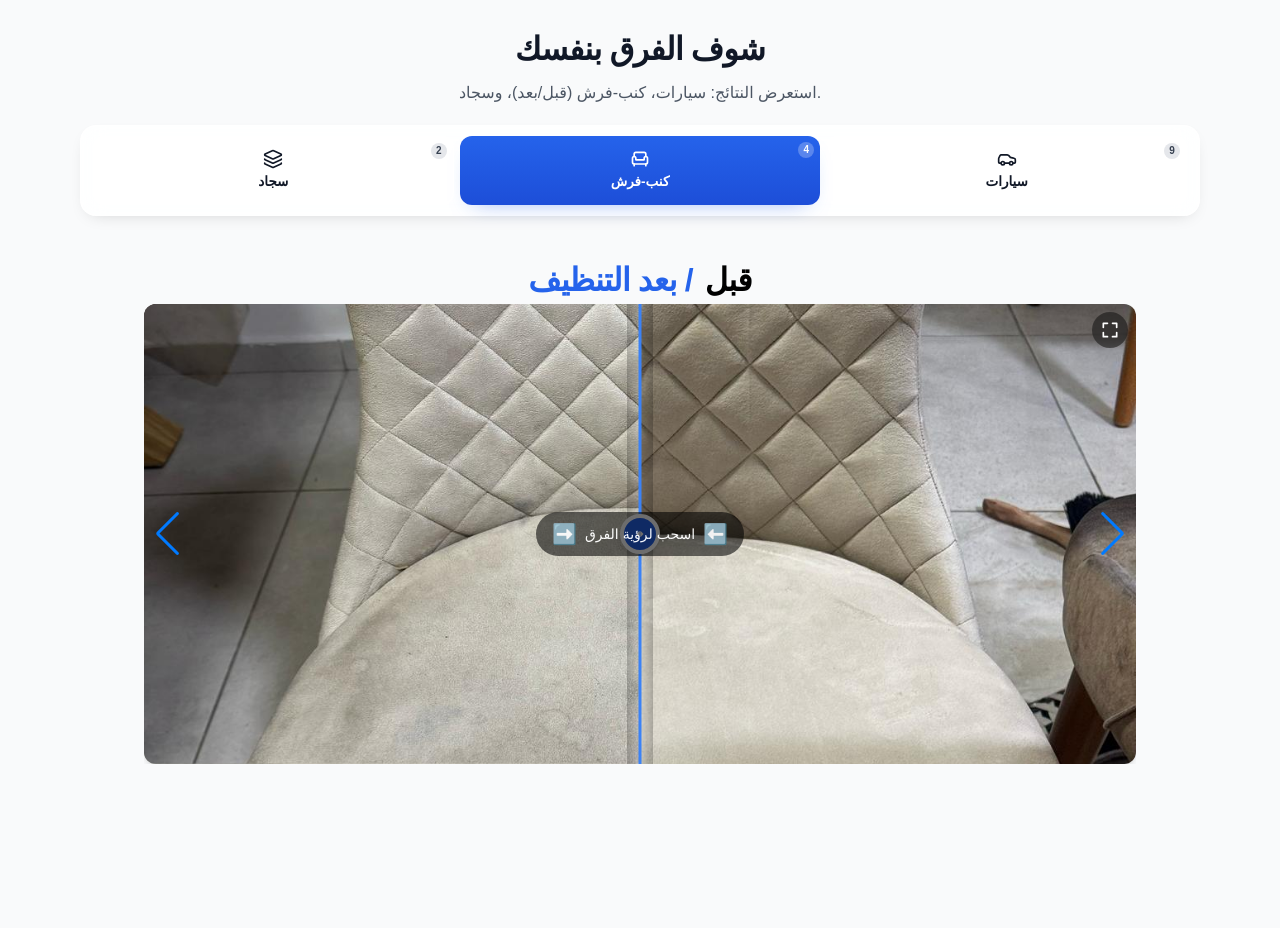
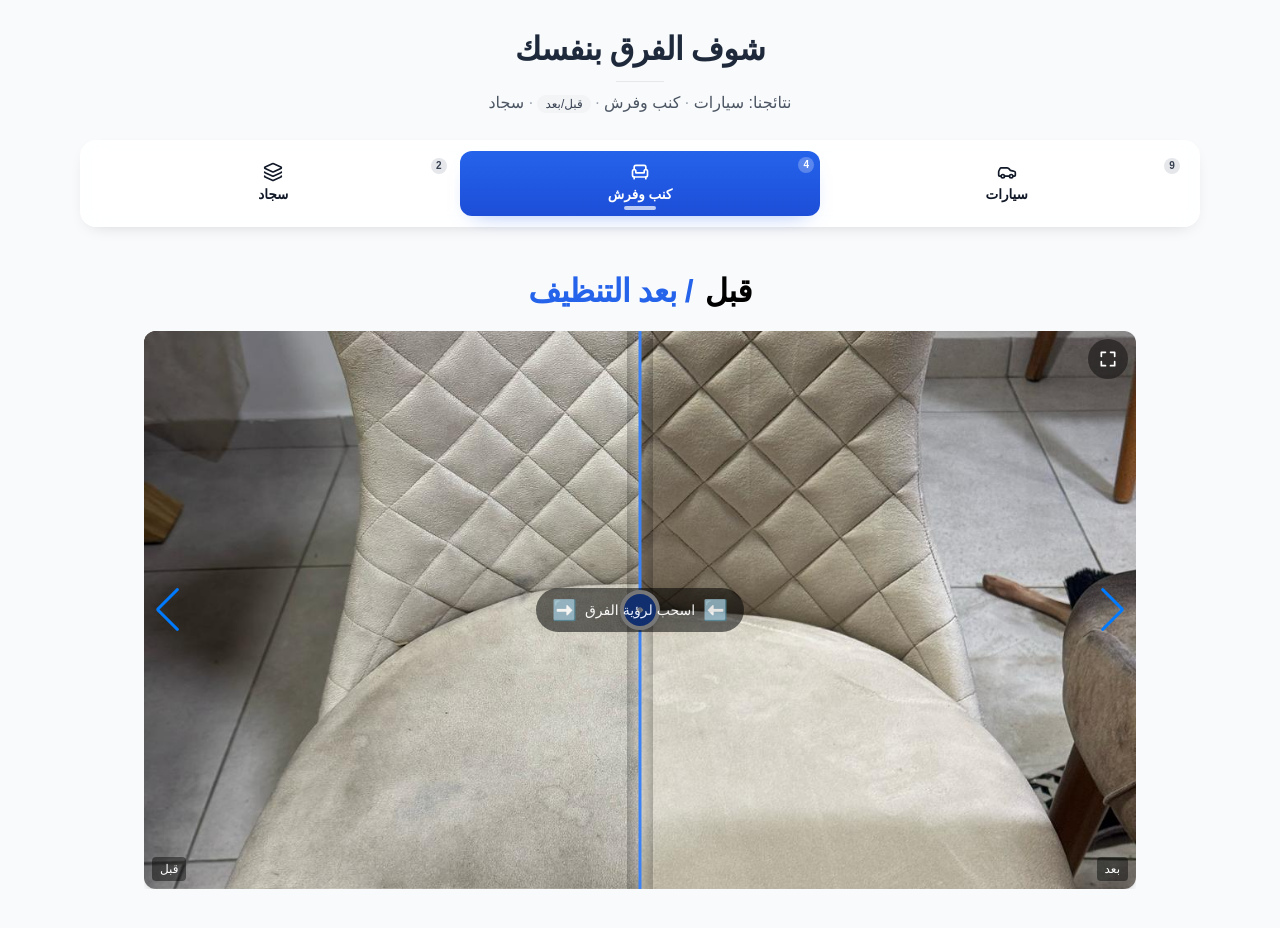
Before and after one commit to Adam46999/LumoraWebsite, a React (Vite) app: page / in a window 1280 px wide. Shown: the part 1760-2688 px from the top of the page. Built offline with nearby package versions, Linux system fonts and the light colour scheme.

Commit message:
SERVICES section upgrading

```diff
--- a/src/components/BefAfter/BeforeAfter.jsx
+++ b/src/components/BefAfter/BeforeAfter.jsx
@@ -50,7 +50,7 @@ function BeforeAfter({ beforeImage, afterImage }) {
     setSliderX(percent);
   };
 
-  // 🔹 Demo لطيف جدًا: غمزة واحدة لتوضيح الفكرة (50% → 54% → 50%)
+  // 🔹 Demo غمزة (50% → 54% → 50%)
   useEffect(() => {
     const prefersReduced =
       typeof window !== "undefined" &&
@@ -65,22 +65,22 @@ function BeforeAfter({ beforeImage, afterImage }) {
     timeoutId = window.setTimeout(() => {
       const startVal = 50;
       const peakVal = 54;
-      const duration = 900; // ~0.9s
+      const duration = 900;
       let startTs;
 
       const animate = (ts) => {
-        if (hasInteractedRef.current) return; // أوقف عند أول تفاعل
+        if (hasInteractedRef.current) return;
         if (!startTs) startTs = ts;
         const p = Math.min(1, (ts - startTs) / duration);
 
-        const ease = 0.5 - 0.5 * Math.cos(Math.PI * p); // ease-in-out
+        const ease = 0.5 - 0.5 * Math.cos(Math.PI * p);
         const val = startVal + Math.sin(ease * Math.PI) * (peakVal - startVal);
         setSliderX(val);
 
         if (p < 1) {
           rafId = requestAnimationFrame(animate);
         } else {
-          setSliderX(50); // ثبّت الوسط في النهاية
+          setSliderX(50);
         }
       };
 
@@ -118,8 +118,8 @@ function BeforeAfter({ beforeImage, afterImage }) {
 
     const up = () => {
       dragState.current.dragging = false;
-      // سناب للوسط إذا قريب منه (±4%)
-      setSliderX((v) => (Math.abs(v - 50) <= 4 ? 50 : v));
+      // سناب ألين: ±6%
+      setSliderX((v) => (Math.abs(v - 50) <= 6 ? 50 : v));
       window.removeEventListener("mousemove", move);
       window.removeEventListener("mouseup", up);
     };
@@ -131,15 +131,15 @@ function BeforeAfter({ beforeImage, afterImage }) {
   // لمس
   const onPointerDownTouch = (e) => {
     hideHintOnce();
-    const t = e.touches[0];
+    const t0 = e.touches[0];
     dragState.current = {
       dragging: true,
-      startX: t.clientX,
-      startY: t.clientY,
+      startX: t0.clientX,
+      startY: t0.clientY,
       locked: false,
       preventedScroll: false,
     };
-    updateSlider(t.clientX);
+    updateSlider(t0.clientX);
 
     const move = (ev) => {
       const tt = ev.touches[0];
@@ -161,7 +161,7 @@ function BeforeAfter({ beforeImage, afterImage }) {
 
     const up = () => {
       dragState.current.dragging = false;
-      setSliderX((v) => (Math.abs(v - 50) <= 4 ? 50 : v));
+      setSliderX((v) => (Math.abs(v - 50) <= 6 ? 50 : v));
       window.removeEventListener("touchmove", move, { passive: false });
       window.removeEventListener("touchend", up);
       dragState.current.preventedScroll = false;
@@ -230,11 +230,13 @@ function BeforeAfter({ beforeImage, afterImage }) {
         onTouchStartDouble(e);
       }}
       className={[
-        // ✅ ارتفاعات ثابتة زي الأقسام الثانية (عدّلها لو لزم)
         "relative w-full overflow-hidden rounded-xl shadow-md bg-gray-100 select-none",
-        "h-[360px] sm:h-[420px] lg:h-[460px]",
+        // 👇 ثبّت نسبة العرض/الارتفاع لتقليل CLS:
+        "aspect-[16/9] sm:aspect-[16/9] lg:aspect-[16/9]",
         isFullscreen ? "fixed inset-0 z-[9999] rounded-none h-auto" : "",
       ].join(" ")}
+      aria-roledescription="before-after"
+      aria-label={t?.beforeAfterAria || "مقارنة قبل/بعد"}
     >
       {/* زر ملء الشاشة */}
       <button
@@ -244,7 +246,7 @@ function BeforeAfter({ beforeImage, afterImage }) {
           hideHintOnce();
           toggleFullscreen();
         }}
-        className="absolute top-2 right-2 z-40 h-9 w-9 rounded-full bg-black/45 text-white backdrop-blur-md flex items-center justify-center hover:bg黑/55 hover:bg-black/55 transition"
+        className="absolute top-2 right-2 z-40 h-10 w-10 rounded-full bg-black/45 text-white backdrop-blur-md flex items-center justify-center hover:bg-black/55 transition"
         aria-label={
           isFullscreen
             ? t?.exitFullscreen || "خروج من ملء الشاشة"
@@ -275,7 +277,7 @@ function BeforeAfter({ beforeImage, afterImage }) {
         style={{ clipPath: `inset(0 ${100 - sliderX}% 0 0)` }}
       />
 
-      {/* تدرّج ظل أضيق خلف الفاصل (لرفع التباين بدون إزعاج) */}
+      {/* تدرّج ظل أضيق خلف الفاصل */}
       <div
         className="pointer-events-none absolute top-0 h-full z-20"
         style={{
@@ -303,20 +305,32 @@ function BeforeAfter({ beforeImage, afterImage }) {
           transform: "translate(-50%, -50%)",
         }}
       >
-        {/* مساحة لمس (56px) — عملية للموبايل */}
+        {/* مساحة لمس (أكبر) */}
         <div
-          className="absolute -inset-7 cursor-ew-resize"
+          className="absolute -inset-8 cursor-ew-resize"
           style={{ touchAction: "pan-y" }}
           onMouseDown={onPointerDownMouse}
           onTouchStart={onPointerDownTouch}
           aria-hidden="true"
         />
-        {/* المقبض المرئي */}
+        {/* المقبض المرئي مع ARIA كـ slider */}
         <div
+          role="slider"
+          aria-label={t?.beforeAfterAria || "مقارنة قبل بعد"}
+          aria-valuemin={0}
+          aria-valuemax={100}
+          aria-valuenow={Math.round(sliderX)}
+          tabIndex={0}
+          onKeyDown={(e) => {
+            if (e.key === "ArrowLeft") setSliderX((v) => Math.max(0, v - 5));
+            if (e.key === "ArrowRight") setSliderX((v) => Math.min(100, v + 5));
+            if (e.key === "Home") setSliderX(0);
+            if (e.key === "End") setSliderX(100);
+          }}
           className="h-10 w-10 rounded-full border-4 border-white bg-blue-600 shadow-md pointer-events-none flex items-center justify-center"
-          aria-hidden="true"
+          aria-hidden="false"
         >
-          <svg viewBox="0 0 24 24" className="w-4 h-4 text-white">
+          <svg viewBox="0 0 24 24" className="w-4 h-4 text-white" aria-hidden>
             <path
               d="M8 12h8M11 9l-3 3 3 3M13 9l3 3-3 3"
               fill="none"
@@ -340,12 +354,39 @@ function BeforeAfter({ beforeImage, afterImage }) {
         </div>
       )}
 
-      {/* طبقة سحب على كامل الصورة (للي يفضّل السحب بأي مكان) */}
+      {/* أزرار سريعة “قبل/بعد” (مفيدة على الموبايل) */}
+      <button
+        type="button"
+        className="absolute left-2 bottom-2 z-40 text-xs px-2 py-1 rounded bg-black/45 text-white hover:bg-black/60 transition"
+        onClick={(e) => {
+          e.stopPropagation();
+          hideHintOnce();
+          setSliderX(15);
+        }}
+        aria-label={t?.beforeAlt || "قبل"}
+      >
+        {t?.beforeAlt || "قبل"}
+      </button>
+      <button
+        type="button"
+        className="absolute right-2 bottom-2 z-40 text-xs px-2 py-1 rounded bg-black/45 text-white hover:bg-black/60 transition"
+        onClick={(e) => {
+          e.stopPropagation();
+          hideHintOnce();
+          setSliderX(85);
+        }}
+        aria-label={t?.afterAlt || "بعد"}
+      >
+        {t?.afterAlt || "بعد"}
+      </button>
+
+      {/* طبقة سحب على كامل الصورة (اختياري) */}
       <div
         className="absolute inset-0 z-10 cursor-ew-resize"
         style={{ touchAction: "pan-y" }}
         onMouseDown={onPointerDownMouse}
         onTouchStart={onPointerDownTouch}
+        aria-hidden="true"
       />
     </div>
   );
--- a/src/components/BefAfter/BeforeAfterCarousel.jsx
+++ b/src/components/BefAfter/BeforeAfterCarousel.jsx
@@ -1,3 +1,4 @@
+// src/components/BefAfter/BeforeAfterCarousel.jsx
 import React from "react";
 import { Swiper, SwiperSlide } from "swiper/react";
 import "swiper/css";
@@ -29,6 +30,7 @@ export default function BeforeAfterCarousel({
         slidesPerView={1}
         loop
         allowTouchMove={false}
+        className="mt-4"
       >
         {items.map((item, index) => (
           <SwiperSlide key={index}>
--- a/src/components/BefAfter/CleaningShowcase.jsx
+++ b/src/components/BefAfter/CleaningShowcase.jsx
@@ -7,12 +7,9 @@ import SimpleSlider from "../slider/SimpleSlider";
 import BeforeAfterCarousel from "./BeforeAfterCarousel";
 
 /**
- * هذا الإصدار:
- * - يبقي كل التبويبات مركّبة (ready) ويبدّل العرض فقط عبر CSS (بدون unmount).
- * - Prefetch لكل الصور بحدّ أعلى معقول.
- * - تسميات قصيرة للتبويبات (سيارات | كنب-فرش | سجاد).
+ * يبقي كل التبويبات مركّبة ويبدّل العرض فقط عبر CSS.
+ * Prefetch محدود للصور.
  */
-
 export default function CleaningShowcase({
   carsImages = [],
   rugsImages = [],
@@ -22,7 +19,7 @@ export default function CleaningShowcase({
   const { t, lang } = useLanguage();
   const isRTL = useMemo(() => ["ar", "he"].includes(lang), [lang]);
   const [active, setActive] = useState(defaultTab);
-  const bootedRef = useRef(false); // لمنع تكرار الـ skeleton/التهيئة
+  const bootedRef = useRef(false);
 
   const counts = useMemo(
     () => ({
@@ -33,12 +30,6 @@ export default function CleaningShowcase({
     [carsImages.length, sofaPairs.length, rugsImages.length]
   );
 
-  const allTabs = useMemo(
-    () => ["cars", "sofa", "rugs"].filter((id) => counts[id] > 0),
-    [counts]
-  );
-
-  // Prefetch لكل الصور (مرّة واحدة عند الإقلاع) — حد أعلى لحماية الذاكرة
   useEffect(() => {
     if (bootedRef.current) return;
     bootedRef.current = true;
@@ -48,7 +39,7 @@ export default function CleaningShowcase({
       ...rugsImages.map((i) => i?.src).filter(Boolean),
       ...sofaPairs.flatMap((p) => [p?.before, p?.after]).filter(Boolean),
     ]
-      .slice(0, 36) // سقف منطقي
+      .slice(0, 36)
       .filter(Boolean);
 
     urls.forEach((src) => {
@@ -62,28 +53,57 @@ export default function CleaningShowcase({
   const title =
     t?.cleaningShowcaseTitle ||
     (isRTL ? "شوف الفرق بنفسك" : "See the difference");
-  const subtitle =
-    t?.cleaningShowcaseSubtitle ||
-    (isRTL
-      ? "استعرض النتائج: سيارات، كنب-فرش (قبل/بعد)، وسجاد."
-      : "Browse: cars, upholstery (before/after), and rugs.");
+
+  const subtitleFragment = t?.cleaningShowcaseSubtitle ? (
+    t.cleaningShowcaseSubtitle
+  ) : isRTL ? (
+    <>
+      <span>نتائجنا: سيارات</span>
+      <span className="mx-1 text-gray-400">·</span>
+      <span>كنب وفرش</span>
+      <span className="mx-1 text-gray-400">·</span>
+      <span className="px-2 py-0.5 rounded-full bg-gray-100 text-gray-700 dark:bg-white/10 dark:text-gray-200 text-[12px]">
+        قبل/بعد
+      </span>
+      <span className="mx-1 text-gray-400">·</span>
+      <span>سجاد</span>
+    </>
+  ) : (
+    <>
+      <span>Our results: Cars</span>
+      <span className="mx-1 text-gray-400">·</span>
+      <span>Upholstery</span>
+      <span className="mx-1 text-gray-400">·</span>
+      <span className="px-2 py-0.5 rounded-full bg-gray-100 text-gray-700 dark:bg-white/10 dark:text-gray-200 text-[12px]">
+        before/after
+      </span>
+      <span className="mx-1 text-gray-400">·</span>
+      <span>Rugs</span>
+    </>
+  );
 
   return (
     <section
       id="cleaning-showcase"
       className="max-w-6xl mx-auto px-3 sm:px-4 py-8 sm:py-10"
     >
-      {/* العنوان */}
-      <header className="text-center mb-3 sm:mb-5">
-        <h2 className="text-[clamp(18px,4.5vw,32px)] font-extrabold tracking-tight text-gray-900">
+      {/* الهيدر */}
+      <header className="text-center mb-4 sm:mb-6">
+        <h2 className="text-[clamp(18px,4.5vw,32px)] font-extrabold tracking-tight !text-slate-800 dark:!text-slate-100">
           {title}
         </h2>
-        <p className="mt-1 sm:mt-2 text-gray-600 max-w-2xl mx-auto text-[clamp(12px,3.5vw,16px)]">
-          {subtitle}
+
+        {/* فاصل بسيط */}
+        <div className="mx-auto mt-2 h-px w-12 rounded-full bg-gray-200 dark:bg-white/10" />
+
+        {/* وصف */}
+        <p className="mt-2 text-gray-600 dark:text-gray-300 leading-relaxed max-w-[42ch] mx-auto text-[clamp(12px,3.5vw,16px)] font-normal">
+          {subtitleFragment}
         </p>
       </header>
 
-      {/* التبويبات — تسميات قصيرة */}
+      {/* زيادة مسافة صغيرة قبل التبويبات */}
+      <div className="mt-3 sm:mt-4">
         <CleaningTabs
           lang={lang}
           active={active}
@@ -91,17 +111,18 @@ export default function CleaningShowcase({
           counts={counts}
           labels={{
             cars: t?.carsShort || (isRTL ? "سيارات" : "Cars"),
-          sofa: t?.sofaShort || (isRTL ? "كنب-فرش" : "Upholstery"),
+            sofa: t?.sofaShort || (isRTL ? "كنب وفرش" : "Upholstery"),
             rugs: t?.rugsShort || (isRTL ? "سجاد" : "Rugs"),
           }}
           disableEmpty={true}
           sticky={true}
           compactOnMobile={true}
-        className="mb-3 sm:mb-4"
+          className="mb-4 sm:mb-6"
         />
+      </div>
 
-      {/* المحتوى — كل اللوحات مركّبة وجاهزة، نبدّل العرض فقط */}
-      <div className="mt-2" dir={isRTL ? "rtl" : "ltr"}>
+      {/* المحتوى */}
+      <div className="mt-0" dir={isRTL ? "rtl" : "ltr"}>
         <Panel id="cars" active={active}>
           {carsImages.length ? (
             <CarSlider items={carsImages} />
@@ -141,10 +162,7 @@ function Panel({ id, active, children }) {
       id={`panel-${id}`}
       aria-labelledby={`tab-${id}`}
       aria-hidden={isActive ? "false" : "true"}
-      className={[
-        // نخفي عبر CSS فقط — بدون إلغاء التركيب
-        isActive ? "block animate-fade-in" : "hidden",
-      ].join(" ")}
+      className={isActive ? "block animate-fade-in" : "hidden"}
     >
       {children}
     </div>
@@ -154,7 +172,6 @@ function Panel({ id, active, children }) {
 function EmptyState({ text = "No items" }) {
   return (
     <div className="w-full py-12 sm:py-16 flex flex-col items-center justify-center text-gray-500">
-      {/* Skeleton بسيط */}
       <div className="w-full max-w-3xl grid grid-cols-3 gap-3 mb-3 px-4">
         {[...Array(6)].map((_, i) => (
           <div
--- a/src/components/BefAfter/CleaningTabs.jsx
+++ b/src/components/BefAfter/CleaningTabs.jsx
@@ -8,24 +8,14 @@ export default function CleaningTabs({
   onChange,
   defaultActive = "sofa",
   counts = { cars: 0, sofa: 0, rugs: 0 },
-  labels = {
-    cars: "سيارات",
-    sofa: "كنب-فرش",
-    rugs: "سجاد",
-  },
-  // ✅ عناوين مختصرة للموبايل (اختياري)
-  labelsShort = {
-    cars: "سيارة",
-    sofa: "كنب",
-    rugs: "سجاد",
-  },
+  labels = { cars: "سيارات", sofa: "كنب-فرش", rugs: "سجاد" },
+  labelsShort = { cars: "سيارة", sofa: "كنب", rugs: "سجاد" },
   sticky = true,
   icons = { cars: Car, sofa: Armchair, rugs: Layers },
   className = "",
 }) {
   const isRTL = useMemo(() => ["ar", "he"].includes(lang), [lang]);
 
-  // تحكّم داخلي/خارجي
   const controlled = active !== undefined && typeof onChange === "function";
   const [internal, setInternal] = useState(defaultActive);
   const current = controlled ? active : internal;
@@ -62,7 +52,7 @@ export default function CleaningTabs({
     },
   ];
 
-  // تنقّل لوحة المفاتيح (واعي للـ RTL)
+  // تنقّل لوحة المفاتيح (RTL-aware)
   useEffect(() => {
     const node = wrapRef.current;
     if (!node) return;
@@ -91,13 +81,55 @@ export default function CleaningTabs({
     };
     node.addEventListener("keydown", handler);
     return () => node.removeEventListener("keydown", handler);
-    // eslint-disable-next-line react-hooks/exhaustive-deps
-  }, [current, isRTL, TABS]);
+  }, [current, isRTL]); // TABS ثابتة
+
+  // سحب للتبديل بين التبويبات (Mobile gesture)
+  useEffect(() => {
+    const node = wrapRef.current;
+    if (!node) return;
+    const order = ["cars", "sofa", "rugs"];
+    let startX = 0,
+      startY = 0,
+      locked = false;
+
+    const onTouchStart = (e) => {
+      startX = e.touches[0].clientX;
+      startY = e.touches[0].clientY;
+      locked = false;
+    };
+    const onTouchMove = (e) => {
+      const dx = e.touches[0].clientX - startX;
+      const dy = e.touches[0].clientY - startY;
+      if (!locked && (Math.abs(dx) > 8 || Math.abs(dy) > 8)) {
+        locked = Math.abs(dx) >= Math.abs(dy);
+      }
+      if (locked) e.preventDefault();
+    };
+    const onTouchEnd = (e) => {
+      const dx = e.changedTouches?.[0]?.clientX - startX;
+      if (Math.abs(dx) > 40) {
+        const i = order.indexOf(active ?? defaultActive);
+        const step = isRTL ? (dx > 0 ? 1 : -1) : dx > 0 ? -1 : 1;
+        const next = order[(i + step + order.length) % order.length];
+        setCurrent(next);
+        tabRefs.current[next]?.focus();
+      }
+    };
+
+    node.addEventListener("touchstart", onTouchStart, { passive: true });
+    node.addEventListener("touchmove", onTouchMove, { passive: false });
+    node.addEventListener("touchend", onTouchEnd, { passive: true });
+    return () => {
+      node.removeEventListener("touchstart", onTouchStart);
+      node.removeEventListener("touchmove", onTouchMove);
+      node.removeEventListener("touchend", onTouchEnd);
+    };
+  }, [active, defaultActive, isRTL]);
 
   return (
     <div
       ref={wrapRef}
-      className={["z-50 w-full", className].join(" ")}
+      className={["z-30 w-full", className].join(" ")}
       style={
         sticky
           ? {
@@ -107,7 +139,6 @@ export default function CleaningTabs({
           : undefined
       }
     >
-      {/* ✅ Edge-to-Edge على الموبايل */}
       <div className="-mx-4 sm:mx-0">
         <div
           dir={isRTL ? "rtl" : "ltr"}
@@ -130,25 +161,24 @@ export default function CleaningTabs({
                 <button
                   key={id}
                   ref={(el) => (tabRefs.current[id] = el)}
-                  id={`${uid}-tab-${id}`}
+                  id={`tab-${id}`}
                   role="tab"
                   type="button"
                   aria-selected={selected}
-                  aria-controls={`${uid}-panel-${id}`}
+                  aria-controls={`panel-${id}`}
                   tabIndex={selected ? 0 : -1}
                   onClick={() => setCurrent(id)}
                   className={[
-                    "relative rounded-lg sm:rounded-xl font-semibold select-none text-center",
+                    "relative rounded-xl sm:rounded-xl font-semibold select-none text-center",
                     "flex flex-col items-center justify-center",
-                    "py-3.5 sm:py-3 px-2 sm:px-3 min-h-[64px] sm:min-h-[58px]",
-                    "transition-all duration-150 focus-visible:outline-none focus-visible:ring-2 focus-visible:ring-blue-400/80",
+                    "py-3 sm:py-2.5 px-3 sm:px-3 min-h-[56px] sm:min-h-[60px]",
+                    "transition-all duration-200 focus-visible:outline-none focus-visible:ring-2 focus-visible:ring-blue-400/80",
                     selected
                       ? "text-white bg-gradient-to-b from-blue-600 to-blue-700 shadow-[0_10px_22px_-14px_rgba(37,99,235,0.55)]"
                       : "text-gray-900 dark:text-gray-100 bg-white/60 dark:bg-white/5 hover:bg-white/85 dark:hover:bg-white/10 border border-white/60 dark:border-white/10",
                   ].join(" ")}
                   title={fullLabel}
                 >
-                  {/* ✅ شارة العدّاد في الزاوية */}
                   {count > 0 && (
                     <span
                       className={[
@@ -166,17 +196,20 @@ export default function CleaningTabs({
                     </span>
                   )}
 
-                  <Icon className="w-5 h-5 sm:w-5 sm:h-5 mb-1" />
-
-                  {/* ✅ نص قصير للموبايل (سطر واحد، بدون inline-style) */}
+                  <Icon className="w-5 h-5 sm:w-5 sm:h-5 mb-1" aria-hidden />
                   <span className="block sm:hidden px-1 whitespace-nowrap overflow-hidden text-ellipsis text-[clamp(13px,3.6vw,14px)] leading-snug">
                     {shortLabel}
                   </span>
-
-                  {/* ✅ نص طويل للشاشات الأكبر (سطر واحد أيضًا) */}
                   <span className="hidden sm:block px-1 whitespace-nowrap overflow-hidden text-ellipsis text-[clamp(12px,3.2vw,13.5px)] leading-snug">
                     {fullLabel}
                   </span>
+
+                  {selected && (
+                    <span
+                      aria-hidden="true"
+                      className="absolute bottom-1.5 left-1/2 -translate-x-1/2 h-1 w-8 rounded-full bg-white/70"
+                    />
+                  )}
                 </button>
               );
             })}
--- /dev/null
+++ b/src/utils/useImagePrefetch.js
@@ -0,0 +1,41 @@
+// src/utils/useImagePrefetch.js
+import { useEffect } from "react";
+
+export default function useImagePrefetch(
+  urls = [],
+  { pre = 2, aroundIndex } = {}
+) {
+  useEffect(() => {
+    if (!Array.isArray(urls) || urls.length === 0) return;
+
+    const seen = new Set();
+    const schedule = (cb) => {
+      if (typeof window === "undefined") return;
+      const idle = window.requestIdleCallback || ((fn) => setTimeout(fn, 1));
+      idle(cb);
+    };
+
+    const preload = (src) => {
+      if (!src || seen.has(src)) return;
+      seen.add(src);
+      schedule(() => {
+        const img = new Image();
+        img.decoding = "async";
+        img.loading = "eager";
+        img.src = src;
+      });
+    };
+
+    // تحميل أولي
+    urls.slice(0, pre).forEach(preload);
+
+    // حول الشريحة الحالية
+    if (typeof aroundIndex === "number") {
+      const order = [0, 1, -1, 2, -2];
+      order.forEach((off) => {
+        const i = aroundIndex + off;
+        if (i >= 0 && i < urls.length) preload(urls[i]);
+      });
+    }
+  }, [urls, pre, aroundIndex]);
+}
```
Also changed, not shown: src/components/slider/CarSlider.jsx (+47 -12 lines), src/components/slider/SimpleSlider.jsx (+44 -10 lines). Lines whose indentation alone changed are shown as unchanged.
